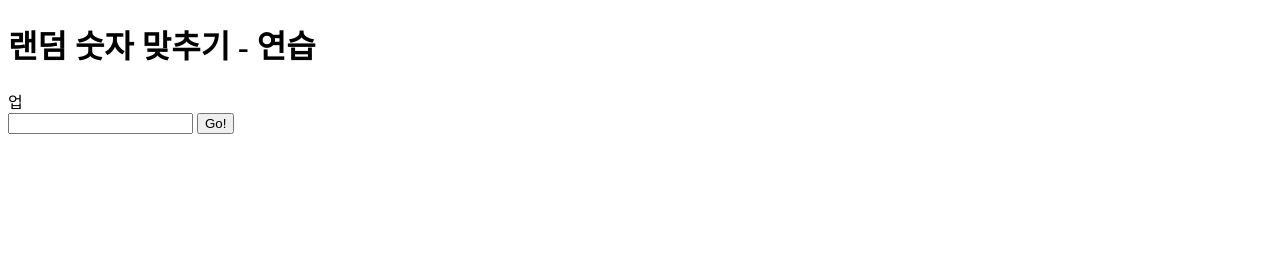
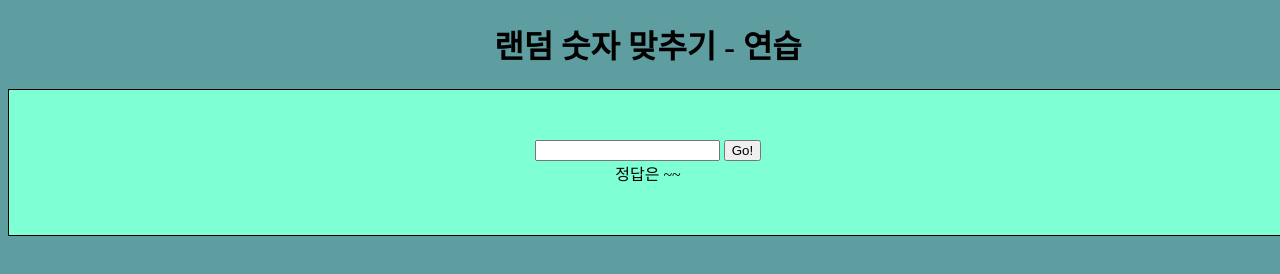
Before and after one commit to SHINBYEOLYI/randomGame, a plain HTML site: page index.html in a window 1280 px wide. Drawn offline with Linux system fonts and the light colour scheme.

Commit message:
css추가

```diff
--- a/index.html
+++ b/index.html
@@ -9,9 +9,11 @@
 </head>
 
 <h1>랜덤 숫자 맞추기 - 연습</h1>
-<div id="result-area">정답은 ~~ </div>
-<input type="number" id="number-area">
-<button id="btn-go">Go!</button>
+<div class="group-quiz">
+  <input type="number" id="number-area">
+  <button id="btn-go">Go!</button>
+  <div id="result-area">정답은 ~~ </div>
+</div>
 
   <script src="main.js"></script>
 </body>
--- a/main.js
+++ b/main.js
@@ -42,7 +42,7 @@ function play(){
     // console.log("정답")
   }
 }
-play()
+// play()
 
 
 
--- a/style.css
+++ b/style.css
@@ -0,0 +1,16 @@
+body{
+  background-color:cadetblue;
+  width: 100%;
+
+}
+h1{
+  display: flex;
+  justify-content: center;
+}
+.group-quiz{
+  border: 1px solid #000;
+  background-color: aquamarine;
+  padding: 50px;
+  margin: 0 auto;;
+  text-align: center;
+}
```
